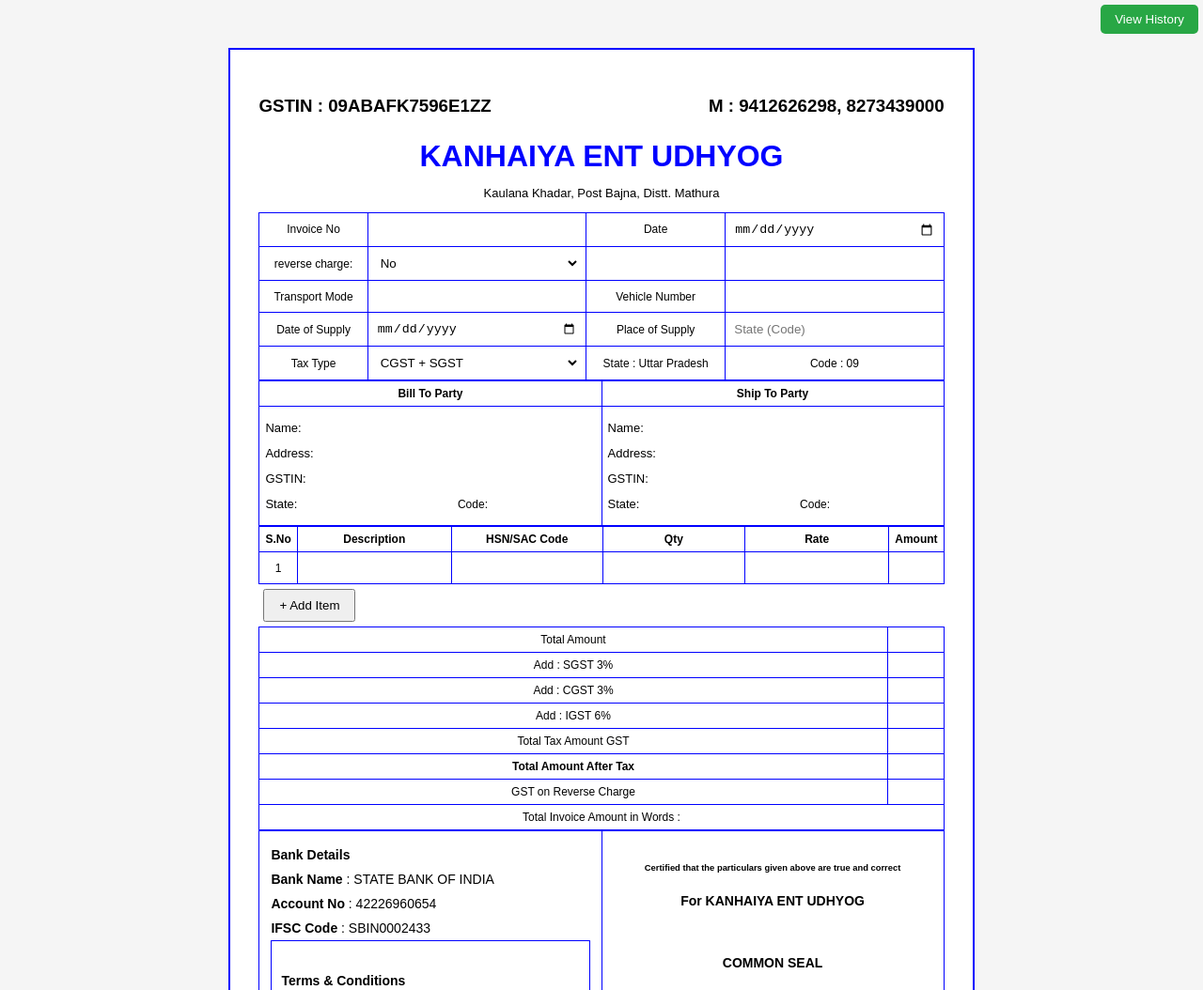
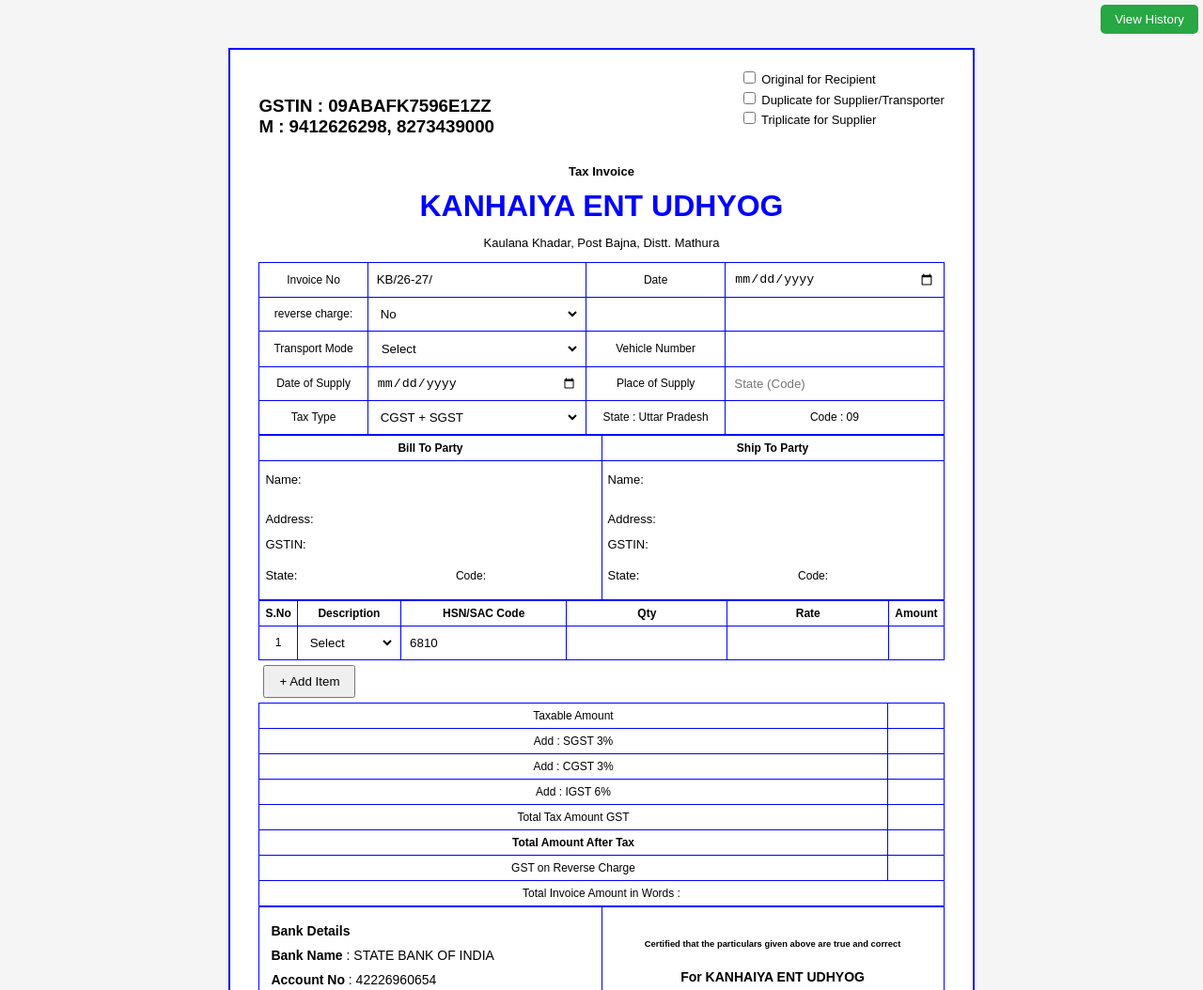
Before and after one commit to Ankit-299/billing-portal, a website: page Frontend/bill.html in a window 1280 px wide. Shown: the top 1054 px of the page at 94% size. Drawn offline with Linux system fonts and the light colour scheme.

Commit message:
updated description dropdown + UI fixes

```diff
--- a/Frontend/bill.html
+++ b/Frontend/bill.html
@@ -14,10 +14,16 @@
 <div class="invoice">
 
 <div class="top-info">
-    <h3>GSTIN : 09ABAFK7596E1ZZ</h3>
+    <h3>GSTIN : 09ABAFK7596E1ZZ <br>M : 9412626298, 8273439000</h3>
 
-    <h3>M : 9412626298, 8273439000</h3>
+
 </div>
+<div class="invoice-copy">
+  <label><input type="checkbox"> Original for Recipient</label><br>
+  <label><input type="checkbox"> Duplicate for Supplier/Transporter</label><br>
+  <label><input type="checkbox"> Triplicate for Supplier</label>
+</div>
+<h2 class="center">Tax Invoice</h2>
 
 <h1 class="title">KANHAIYA ENT UDHYOG</h1>
 
@@ -30,7 +36,7 @@
 
 <tr>
 <td>Invoice No</td>
-<td><input type="text" id="invoice">
+<td><input type="text" id="invoice" value="KB/26-27/">
 
 </td>
 
@@ -51,7 +57,18 @@
 
 <tr>
 <td>Transport Mode</td>
-<td><input type="text"></td>
+<td>
+  <select id="transportMode" onchange="handleTransportMode()">
+    <option value="">Select</option>
+    <option value="Tractor">Tractor</option>
+    <option value="Buggi">Buggi</option>
+    <option value="Truck">Truck</option>
+    <option value="Other">Other</option>
+  </select>
+
+  <!-- hidden input -->
+  <input type="text" id="customTransport" placeholder="Enter transport" style="display:none; margin-top:5px;">
+</td>
 
 <td>Vehicle Number</td>
 <td><input type="text" class="uppercase"></td>
@@ -91,7 +108,7 @@
 <td>
 <div class="form-row">
 <span>Name:</span>
-<input type="text" class="uppercase" >
+<textarea class="uppercase name-field"></textarea>
 </div>
 
 <div class="form-row">
@@ -117,7 +134,7 @@
 
 <div class="form-row">
 <span>Name:</span>
-<input type="text" class="uppercase" >
+<textarea class="uppercase name-field"></textarea>
 </div>
 
 <div class="form-row">
@@ -158,8 +175,20 @@
 
 <tr>
 <td>1</td>
-<td><input class="desc"></td>
-<td><input class="hsn"></td>
+<td>
+  <select class="desc-select" onchange="handleDescChange(this)">
+    <option value="">Select</option>
+    <option value="ENT NO.1">ENT NO.1st</option>
+    <option value="ENT NO.2">ENT NO.2nd</option>
+    <option value="ENT NO.3">ENT NO.3rd</option>
+    <option value="ENT-RODA">ENT-RODA</option>
+    <option value="Other">Other</option>
+  </select>
+
+  <!-- custom input -->
+  <input type="text" class="desc custom-desc" placeholder="Enter description" style="display:none; margin-top:5px;">
+</td>
+<td><input class="hsn" value="6810" readonly></td>
 <td><input class="qty"></td>
 <td><input class="rate"></td>
 <td class="amount"></td>
@@ -174,7 +203,7 @@
 <table>
 
 <tr>
-<td>Total Amount</td>
+<td>Taxable Amount</td>
 <td id="total"></td>
 </tr>
 
@@ -245,8 +274,9 @@
 <h4>Terms & Conditions</h4>
 <p class="terms">
 1. Goods Once Sold will Not Taken Back. <br>
-2. All disputes are subject to Mathura jurisdiction only. <br>
-3. E. & O. E.
+2. Interest @ 18% will be charged if the invoice is not paid by due date. <br>
+3. All disputes are subject to Mathura jurisdiction only. <br>
+4. E. & O. E.
 </p>
 </td>
 </tr>
@@ -264,11 +294,11 @@
 
 <br>
 
-<p class="seal">COMMON SEAL</p>
+<p class="seal">Authorised Signature</p>
 
 <br>
 
-<p><b>Authorised Signature</b></p>
+<p><b>COMMON SEAL</b></p>
 
 </td>
 
--- a/Frontend/script.js
+++ b/Frontend/script.js
@@ -11,7 +11,20 @@
     alert("Invalid Username or Password");
   }
 }
+window.onload = function () {
+  const input = document.getElementById("invoice");
+  input.value = "KB/26-27/";
 
+  // cursor ko last me set karega
+  input.setSelectionRange(input.value.length, input.value.length);
+};
+document.getElementById("invoice").addEventListener("keydown", function (e) {
+  const prefix = "KB/26-27/";
+
+  if (this.selectionStart <= prefix.length && (e.key === "Backspace" || e.key === "Delete")) {
+    e.preventDefault();
+  }
+});
 // ENTER KEY LOGIN
 document.addEventListener("keydown", function (event) {
   if (event.key === "Enter") {
@@ -104,7 +117,27 @@
   document.getElementById("grand").innerText = grand.toFixed(2);
   document.getElementById("words").innerText = amountInWords(grand);
 }
+function handleTransportMode() {
+  const select = document.getElementById("transportMode");
+  const customInput = document.getElementById("customTransport");
 
+  if (select.value === "Other") {
+    customInput.style.display = "block";
+  } else {
+    customInput.style.display = "none";
+    customInput.value = "";
+  }
+}
+function handleDescChange(select) {
+    let customInput = select.parentElement.querySelector(".custom-desc");
+
+    if (select.value === "Other") {
+        customInput.style.display = "block";
+    } else {
+        customInput.style.display = "none";
+        customInput.value = "";
+    }
+}
 // SAVE BILL (FIXED)
 function saveBill(total, gst, grand) {
   const invoiceNo = document.getElementById("invoice").value.trim();
@@ -213,9 +246,18 @@
 
 // AUTO CALC
 document.addEventListener("input", (e) => {
+
+  // ✅ qty/rate calc
   if (e.target.classList.contains("qty") || e.target.classList.contains("rate")) {
     generate();
   }
+
+  // ✅ name auto expand
+  if (e.target.classList.contains("name-field")) {
+    e.target.style.height = "auto";
+    e.target.style.height = e.target.scrollHeight + "px";
+  }
+
 });
 
 document.addEventListener("change", (e) => {
--- a/Frontend/style.css
+++ b/Frontend/style.css
@@ -233,3 +233,53 @@
     font-size: 18px;
   }
 }
+.name-field {
+  width: 100%;
+  min-height: 20px;
+  height:auto;   /* height bada */
+  resize: none;       /* resize icon hata dega */
+  border: none;       /* border remove */
+  outline: none;      /* click pe blue border bhi nahi */
+  background: transparent; /* same background */
+  font-size: 14px;
+  padding: 2px;
+  overflow:hidden;
+}
+.form-row {
+  display: flex;
+  align-items: flex-start;
+  gap: 10px;
+  margin-bottom: 5px;
+}
+.name-field:focus {
+  border-bottom: 1px dashed #999;
+}
+.state-code-row {
+  display: flex;
+  align-items: center;   /* ⭐ MAIN FIX */
+  gap: 6px;
+}
+.code-label {
+  display: flex;
+  align-items: center;   /* ⭐ text ko center karega */
+  height: 28px;          /* input ke equal */
+}
+.code-input {
+  height: 28px;
+  box-sizing: border-box;
+}
+#transportMode, #customTransport {
+  width: 100%;
+  padding: 4px;
+}
+.invoice-copy {
+  position: absolute;
+  top: 20px;
+  right: 30px;
+  font-size: 13px;
+  line-height: 1.5;
+}
+
+.invoice {
+  position: relative;  /* IMPORTANT */
+}
```
